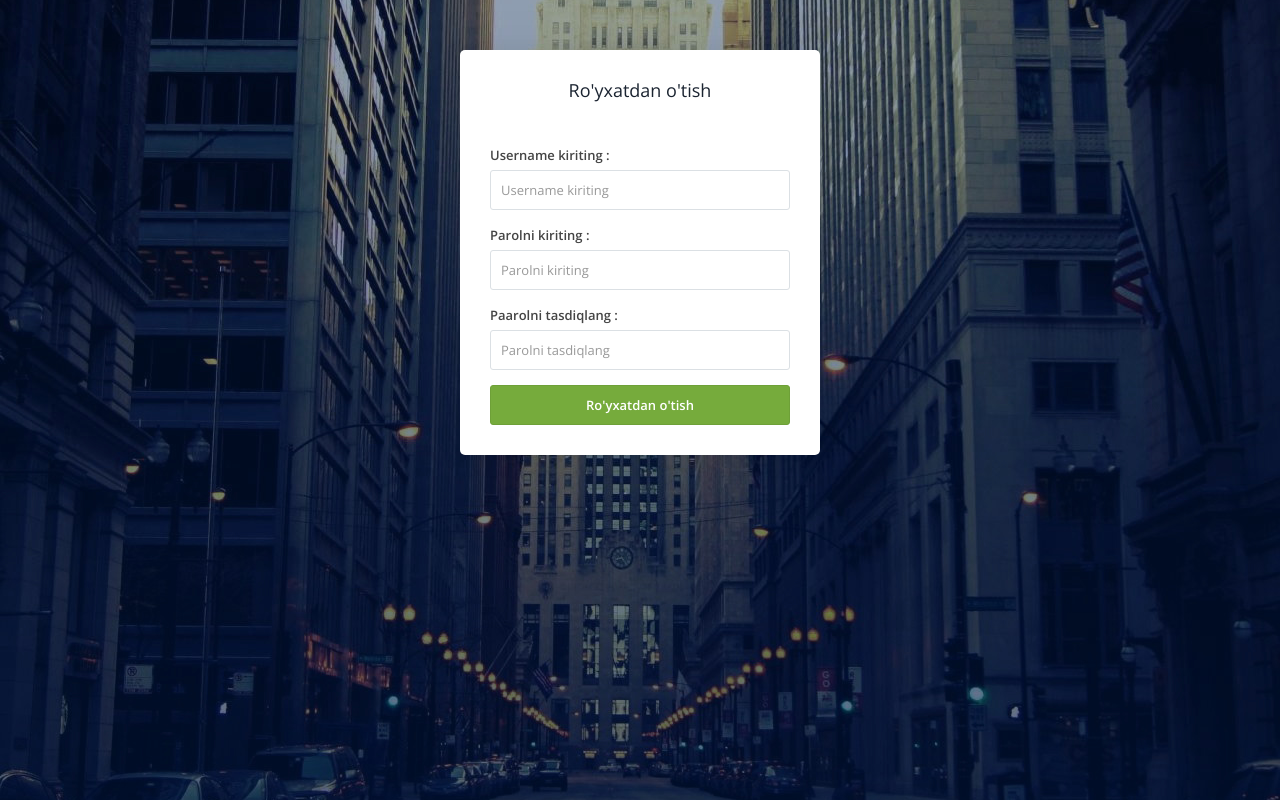
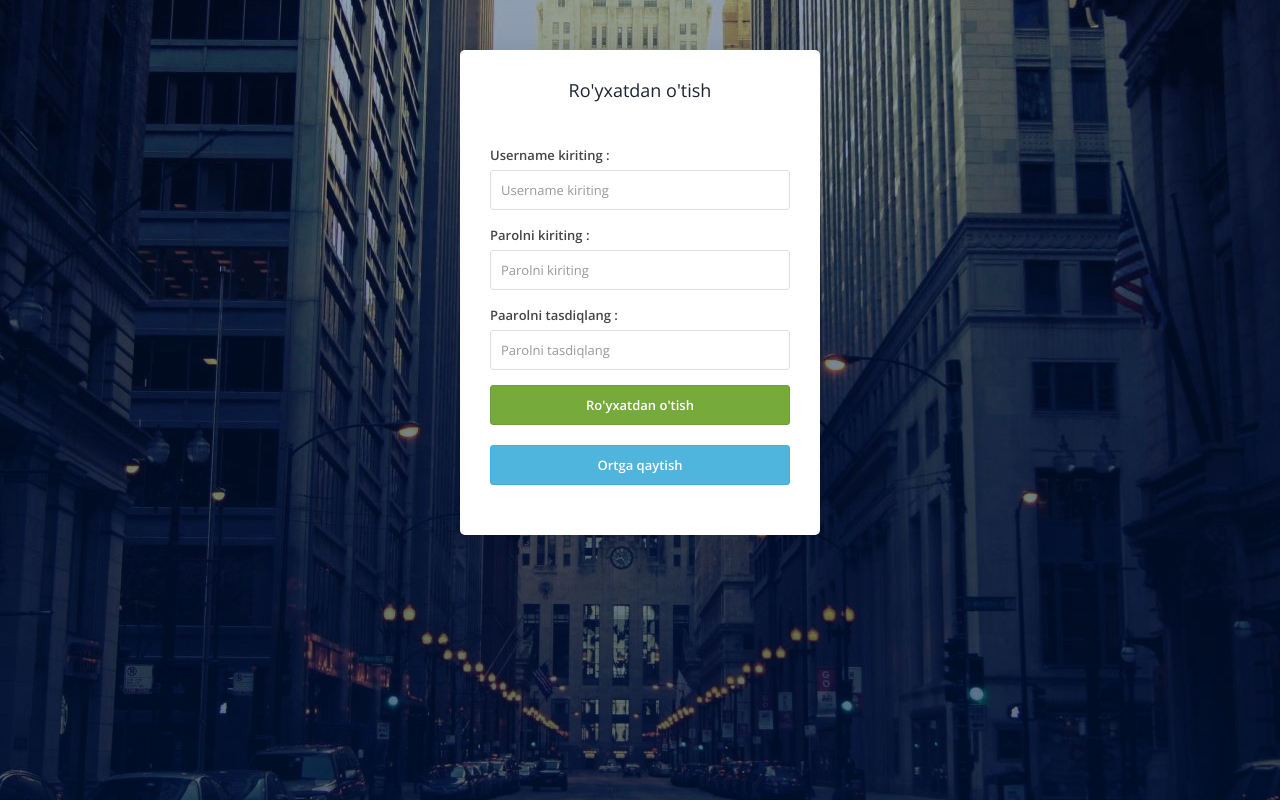
Before and after one commit to ulugbekhusainovv/kasbino-backend, a Django app: page /register/ in a window 1280 px wide. Run offline with Django 5.2, Linux system fonts and the light colour scheme; the visitor is signed in with stand-in values (Sample User, id 1); some libraries are stand-ins or nearby versions.

Commit message:
git template upgrate

```diff
--- a/templates/register.html
+++ b/templates/register.html
@@ -42,8 +42,13 @@
                             {% endif %}
                         </div>
                         <div class="form-group">
-                            <button type="submit" class="btn btn-success btn-block">Ro'yxatdan o'tish</button>
-                        </div>
+                            <button type="submit" class="btn btn-success btn-block">
+                              Ro'yxatdan o'tish
+                            </button>
+                            <a style="color: white; margin: 20px;" href="/">
+                              <button type="button" class="btn btn-info btn-block">Ortga qaytish </button>
+                            </a>
+                          </div>
                     </form>
                 </div>
             </div>
```
Also changed, not shown: templates/admins.html (+11 -7 lines).
